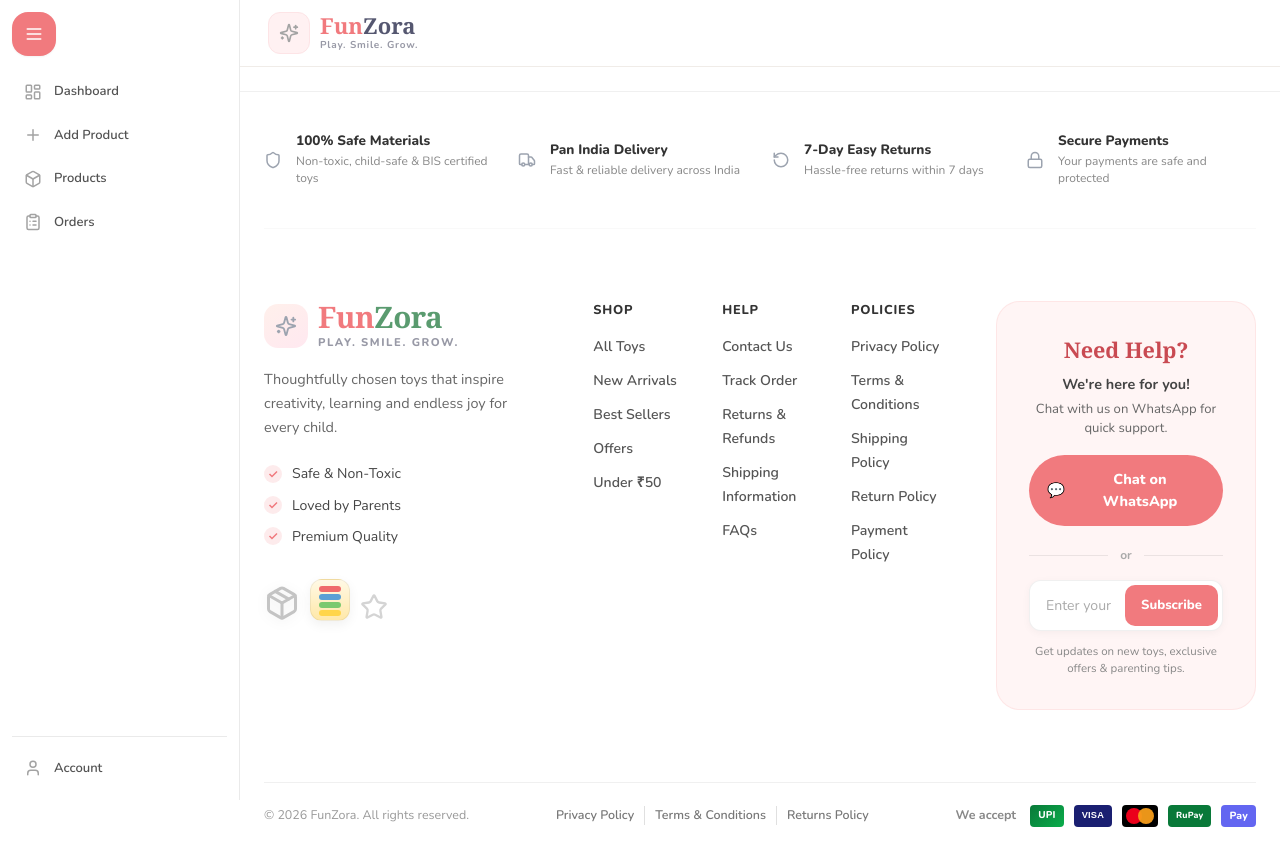
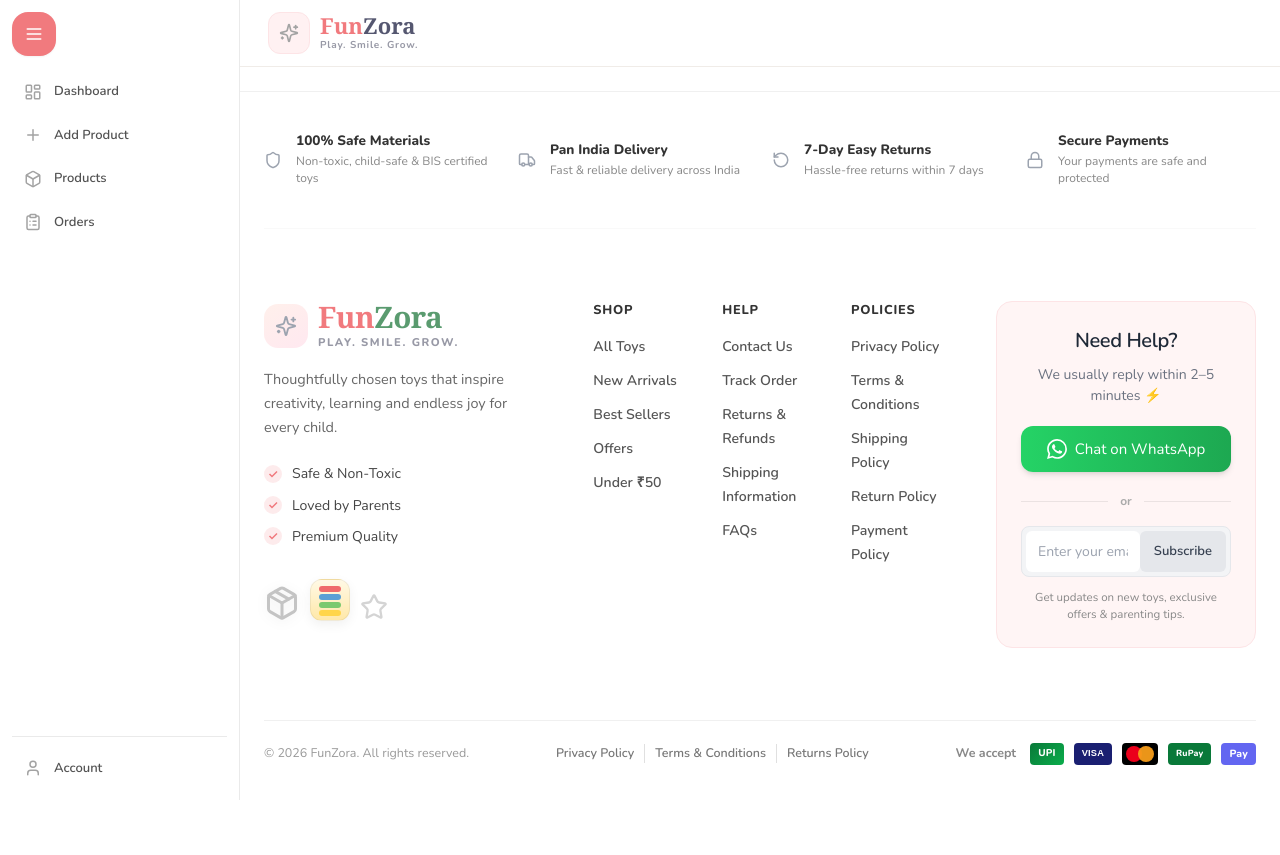
Before and after one commit to pankajmadhikar/Funzora, a React (Vite) app in the folder funzora-web/: page / in a window 1280 px wide. After the commit the page ends 800 px from the top, so only its background shows below. Built offline with nearby package versions, Linux system fonts and the light colour scheme; sample sign-in values are in the browser's storage.

Commit message:
Refactor Footer component: updated styling for help card and WhatsApp button, introduced new CSS variables for improved design consistency, and enhanced user interaction with a dedicated WhatsApp button for support.

```diff
--- a/funzora-web/src/components/Footer.css
+++ b/funzora-web/src/components/Footer.css
@@ -4,6 +4,7 @@
   --fz-footer-pink: var(--color-primary);
   --fz-footer-pink-btn: var(--color-primary);
   --fz-footer-help-bg: #fff5f5;
+  --fz-footer-help-border: #fde4e6;
   --fz-footer-border: #f0f0f0;
   --fz-footer-muted: #888888;
   background: #ffffff;
@@ -288,58 +289,69 @@
   color: var(--fz-footer-pink);
 }
 
-/* Help card */
+/* Help card — conversion-focused support */
 .funzora-help-card {
   background: var(--fz-footer-help-bg);
-  border-radius: 24px;
-  padding: clamp(22px, 3vw, 32px);
+  border-radius: 1rem;
+  padding: 1.5rem;
   text-align: center;
-  border: 1px solid rgba(241, 122, 126, 0.12);
+  border: 1px solid var(--fz-footer-help-border);
 }
 
 .funzora-help-card h3 {
-  font-family: Georgia, 'Times New Roman', serif;
-  font-size: 1.35rem;
-  font-weight: 700;
-  color: #c94a52;
-  margin: 0 0 8px;
-}
-
-.funzora-help-card .funzora-help-lead {
-  font-size: 0.9rem;
-  color: #444444;
-  margin: 0 0 4px;
+  font-family: var(--font-body, 'Nunito', sans-serif);
+  font-size: 1.25rem;
+  font-weight: 600;
+  color: var(--color-ui-heading, #1f2937);
+  margin: 0 0 0.5rem;
+  letter-spacing: -0.02em;
 }
 
 .funzora-help-card .funzora-help-sub {
-  font-size: 0.82rem;
-  color: #666666;
-  margin: 0 0 16px;
+  font-size: 0.875rem;
+  font-weight: 400;
+  color: #6b7280;
+  margin: 0 0 1.25rem;
   line-height: 1.5;
 }
 
 .funzora-whatsapp-btn {
-  display: inline-flex;
+  display: flex;
   align-items: center;
   justify-content: center;
-  gap: 10px;
+  gap: 0.5rem;
   width: 100%;
-  background: var(--fz-footer-pink-btn);
+  margin: 0;
+  border: none;
+  background: linear-gradient(to right, #25d366, #1da851);
   color: #ffffff;
-  border: none;
-  padding: 14px 18px;
-  border-radius: 999px;
-  font-weight: 800;
-  font-size: 0.9rem;
+  padding: 0.75rem 1rem;
+  border-radius: 0.75rem;
+  font-weight: 500;
+  font-size: 0.9375rem;
   cursor: pointer;
-  text-decoration: none;
-  transition: transform 0.15s ease, box-shadow 0.15s ease;
   font-family: inherit;
+  box-shadow:
+    0 4px 6px -1px rgb(0 0 0 / 0.1),
+    0 2px 4px -2px rgb(0 0 0 / 0.1);
+  transition:
+    transform 0.2s ease,
+    box-shadow 0.2s ease;
 }
 
 .funzora-whatsapp-btn:hover {
-  transform: translateY(-1px);
-  box-shadow: 0 8px 20px rgba(255, 118, 123, 0.35);
+  transform: scale(1.02);
+  box-shadow:
+    0 10px 15px -3px rgb(0 0 0 / 0.1),
+    0 4px 6px -4px rgb(0 0 0 / 0.1);
+}
+
+.funzora-whatsapp-btn:active {
+  transform: scale(0.99);
+}
+
+.funzora-whatsapp-icon {
+  flex-shrink: 0;
 }
 
 .funzora-footer-divider {
@@ -363,11 +375,10 @@
 .funzora-newsletter {
   display: flex;
   align-items: stretch;
-  background: #ffffff;
+  background: #f3f4f6;
   padding: 4px;
-  border-radius: 12px;
-  border: 1px solid rgba(0, 0, 0, 0.06);
-  box-shadow: 0 2px 8px rgba(0, 0, 0, 0.04);
+  border-radius: 0.5rem;
+  border: 1px solid #e5e7eb;
 }
 
 .funzora-newsletter input {
@@ -375,33 +386,41 @@
   padding: 10px 12px;
   flex: 1;
   min-width: 0;
-  font-size: 0.88rem;
+  font-size: 0.875rem;
   font-family: inherit;
   outline: none;
-  border-radius: 10px;
-  background: transparent;
+  border-radius: 0.375rem;
+  background: #ffffff;
+  transition: box-shadow 0.2s ease;
+}
+
+.funzora-newsletter input:focus {
+  box-shadow: 0 0 0 3px color-mix(in srgb, var(--color-primary) 28%, transparent);
 }
 
 .funzora-newsletter input::placeholder {
-  color: #aaaaaa;
+  color: #9ca3af;
 }
 
 .funzora-subscribe-btn {
-  background: var(--fz-footer-pink-btn);
-  color: #ffffff;
+  background: #e5e7eb;
+  color: #374151;
   border: none;
-  padding: 10px 16px;
-  border-radius: 10px;
-  font-weight: 800;
-  font-size: 0.82rem;
+  padding: 10px 14px;
+  border-radius: 0.375rem;
+  font-weight: 600;
+  font-size: 0.8125rem;
   cursor: pointer;
   flex-shrink: 0;
   font-family: inherit;
-  transition: opacity 0.15s ease;
+  transition:
+    background 0.2s ease,
+    color 0.2s ease;
 }
 
 .funzora-subscribe-btn:hover {
-  opacity: 0.92;
+  background: #d1d5db;
+  color: #1f2937;
 }
 
 .funzora-newsletter-note {
--- a/funzora-web/src/components/Footer.jsx
+++ b/funzora-web/src/components/Footer.jsx
@@ -3,7 +3,16 @@
 import { Lock, Package, RotateCcw, Shield, Sparkles, Star, Truck } from 'lucide-react';
 import { toast } from 'react-hot-toast';
 import { ICON_STROKE, ICON_SIZES } from '../constants/appIconTokens';
+import { getWhatsappUrl } from '../config/support';
 import './Footer.css';
+
+function WhatsAppGlyph({ className }) {
+  return (
+    <svg className={className} width={20} height={20} viewBox="0 0 24 24" fill="currentColor" aria-hidden>
+      <path d="M17.472 14.382c-.297-.149-1.758-.867-2.03-.967-.273-.099-.471-.148-.67.15-.197.297-.767.966-.94 1.164-.173.199-.347.223-.644.075-.297-.15-1.255-.463-2.39-1.475-.883-.788-1.48-1.761-1.653-2.059-.173-.297-.018-.458.13-.606.134-.133.298-.347.446-.52.149-.174.198-.298.298-.497.099-.198.05-.371-.025-.52-.075-.149-.669-1.612-.916-2.207-.242-.579-.487-.5-.669-.51-.173-.008-.371-.01-.57-.01-.198 0-.52.074-.792.372-.272.297-1.04 1.016-1.04 2.479 0 1.462 1.065 2.875 1.213 3.074.149.198 2.096 3.2 5.077 4.487.709.306 1.262.489 1.694.625.712.227 1.36.195 1.871.118.571-.085 1.758-.719 2.006-1.413.248-.694.248-1.289.173-1.413-.074-.124-.272-.198-.57-.347m-5.421 7.403h-.004a9.87 9.87 0 01-5.031-1.378l-.361-.214-3.741.982.998-3.648-.235-.374a9.86 9.86 0 01-1.51-5.26c.001-5.45 4.436-9.884 9.888-9.884 2.64 0 5.122 1.03 6.988 2.898a9.825 9.825 0 012.893 6.994c-.003 5.45-4.435 9.884-9.881 9.884m8.413-18.297A11.815 11.815 0 0012.05 0C5.495 0 .16 5.335.157 11.892c0 2.096.547 4.142 1.588 5.945L.057 24l6.305-1.654a11.882 11.882 0 005.683 1.448h.005c6.554 0 11.89-5.335 11.893-11.893a11.821 11.821 0 00-3.48-8.413z" />
+    </svg>
+  );
+}
 
 const TRUST_RIBBON = [
   {
@@ -56,17 +65,8 @@
   { label: 'Payment Policy', href: '#' },
 ];
 
-function buildWhatsappHref() {
-  const raw = import.meta.env.VITE_WHATSAPP_NUMBER || '';
-  const digits = String(raw).replace(/\D/g, '');
-  if (!digits) return null;
-  const text = encodeURIComponent('Hi FunZora — I need help with an order.');
-  return `https://wa.me/${digits}?text=${text}`;
-}
-
 function Footer() {
   const [email, setEmail] = useState('');
-  const whatsappHref = buildWhatsappHref();
 
   const onNewsletter = (e) => {
     e.preventDefault();
@@ -78,11 +78,13 @@
     setEmail('');
   };
 
-  const onWhatsappClick = (e) => {
-    if (!whatsappHref) {
-      e.preventDefault();
-      toast('Add VITE_WHATSAPP_NUMBER in .env to enable WhatsApp (e.g. 919876543210).');
+  const handleWhatsApp = () => {
+    const url = getWhatsappUrl();
+    if (!url) {
+      toast.error('WhatsApp number is not configured.');
+      return;
     }
+    window.open(url, '_blank', 'noopener,noreferrer');
   };
 
   const year = new Date().getFullYear();
@@ -179,18 +181,11 @@
 
           <aside className="funzora-help-card">
             <h3>Need Help?</h3>
-            <p className="funzora-help-lead"><strong>We&apos;re here for you!</strong></p>
-            <p className="funzora-help-sub">Chat with us on WhatsApp for quick support.</p>
-            <a
-              className="funzora-whatsapp-btn"
-              href={whatsappHref || '#'}
-              target="_blank"
-              rel="noopener noreferrer"
-              onClick={onWhatsappClick}
-            >
-              <span aria-hidden="true">💬</span>
+            <p className="funzora-help-sub">We usually reply within 2–5 minutes ⚡</p>
+            <button type="button" className="funzora-whatsapp-btn" onClick={handleWhatsApp}>
+              <WhatsAppGlyph className="funzora-whatsapp-icon" />
               Chat on WhatsApp
-            </a>
+            </button>
 
             <div className="funzora-footer-divider">
               <span>or</span>
--- /dev/null
+++ b/funzora-web/src/config/support.js
@@ -0,0 +1,17 @@
+/**
+ * WhatsApp deep links (wa.me) — works on mobile (app) and desktop (web/app).
+ * Set VITE_WHATSAPP_NUMBER in .env (digits with country code, e.g. 919876543210).
+ */
+export const WHATSAPP_DEFAULT_NUMBER = '919999999999';
+
+export const WHATSAPP_DEFAULT_MESSAGE = 'Hi, I want to know more about your toys';
+
+export function getWhatsappUrl() {
+  const raw = import.meta.env.VITE_WHATSAPP_NUMBER ?? WHATSAPP_DEFAULT_NUMBER;
+  const digits = String(raw).replace(/\D/g, '');
+  if (!digits) return null;
+  const message = encodeURIComponent(
+    import.meta.env.VITE_WHATSAPP_MESSAGE || WHATSAPP_DEFAULT_MESSAGE,
+  );
+  return `https://wa.me/${digits}?text=${message}`;
+}
```
